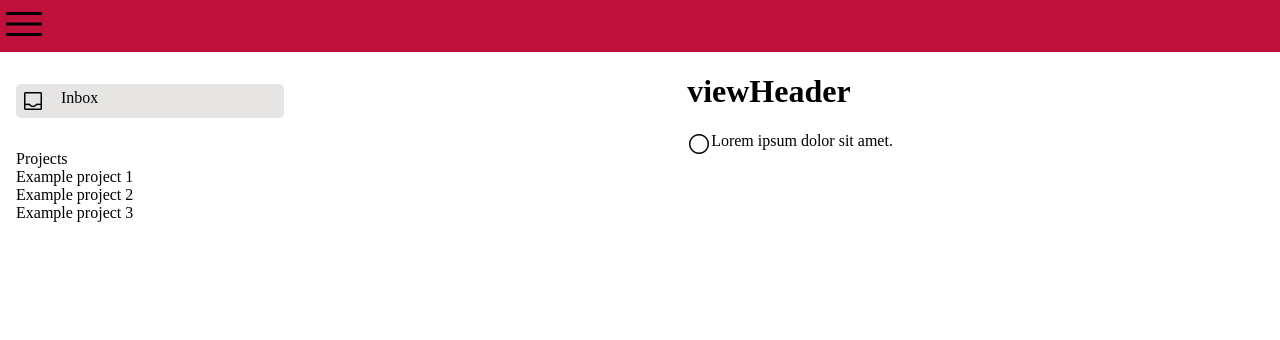
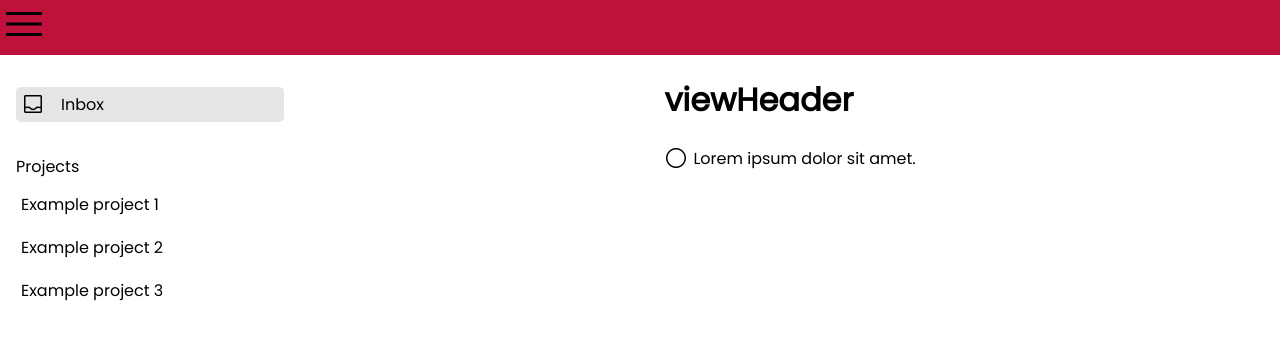
Before and after one commit to snowjelly/todo-list, a website built with webpack: page dist/index.html in a window 1280 px wide. Built offline with Linux system fonts and the light colour scheme.

Commit message:
style sidebar and view spacing

```diff
--- a/src/pages/sidebar.js
+++ b/src/pages/sidebar.js
@@ -1,4 +1,3 @@
-
 const sidebarDiv = () => {
   const sidebarContainer = document.createElement('div');
   sidebarContainer.id = 'sidebar-container';
@@ -12,6 +11,7 @@ const sidebarDiv = () => {
 
     const inboxLi = document.createElement('li');
     inboxLi.id = 'filter-inbox';
+    inboxLi.classList.add('hover-stone-200');
 
     const inboxImage = document.createElement('div');
     inboxImage.classList.value = 'inbox-image';
@@ -45,6 +45,7 @@ const sidebarDiv = () => {
       const projectListItem = document.createElement('li');
       projectListItem.classList.value = 'project-list-item';
       projectListItem.textContent = `Example project ${i}`;
+      projectListItem.classList.add('hover-stone-200');
 
       projectList.appendChild(projectListItem);
     }
--- a/src/styles/inbox.css
+++ b/src/styles/inbox.css
@@ -1,3 +1,5 @@
+@import url('https://fonts.googleapis.com/css2?family=Poppins&display=swap');
+
 html, body, #content{
   height: 100%;
 }
@@ -13,6 +15,7 @@ body, ul, li, p{
 
 :root{
   --stone-200: #e7e5e4;
+  font-family: 'Poppins', sans-serif;
 }
 
 #content{
@@ -62,8 +65,21 @@ body, ul, li, p{
   grid-area: header;
 }
 
-#top-menu li:hover{
-  background-color: var(--stone-200);
+#project-list{
+  display: flex;
+  flex-direction: column;
+  gap: 0.5rem;
+}
+
+#bottom-menu-content{
+  display: flex;
+  flex-direction: column;
+  gap: 0.5rem;
+}
+
+.project-list-item{
+  border-radius: 5px;
+  padding: 5px;
 }
 
 .todo-list-item{
@@ -75,6 +91,7 @@ body, ul, li, p{
   background-size: contain;
   width: 24px;
   height: 24px;
+  margin-right: 5px;
 }
 
 .checkbox:hover{
@@ -87,3 +104,7 @@ body, ul, li, p{
   width: 24px;
   height: 24px;
 }
+
+.hover-stone-200:hover{
+  background-color: var(--stone-200);
+}
```
Also changed, not shown: dist/main.js.
